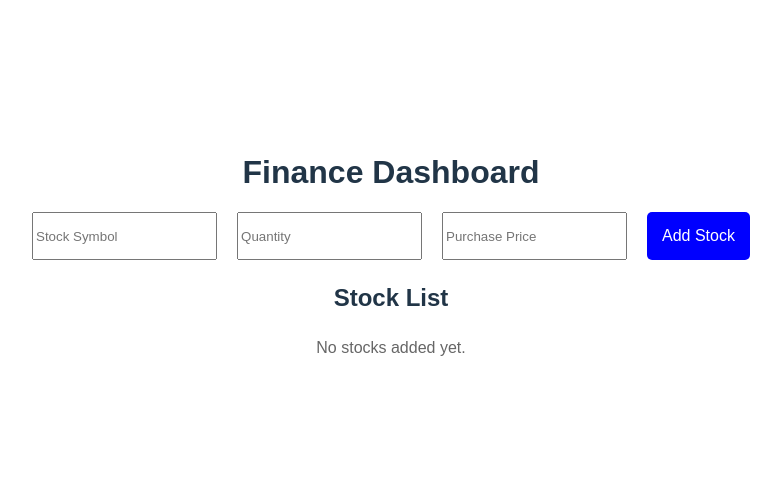
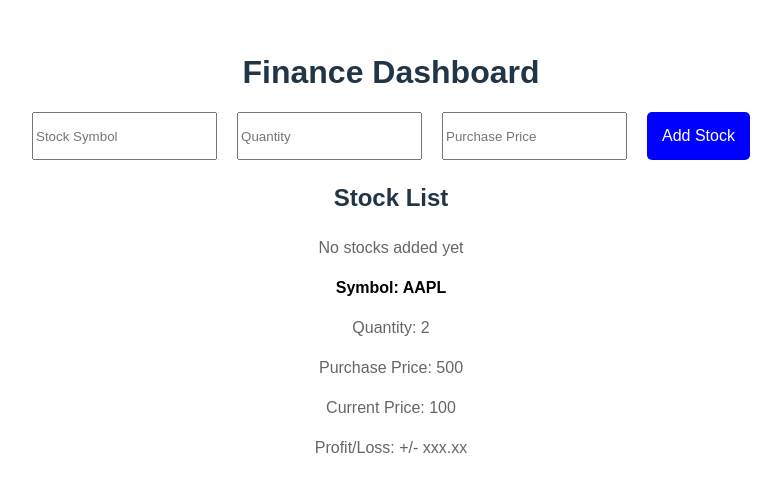
Before and after one commit to jiahonglaw/JiaHongLaw-Capstone, a React (Vite) app in the folder my-react-app/: page / in a window 1280 px wide. Shown: the part 145-636 px from the top of the page, without its empty margins (249-1030 px from the left). Built offline with nearby package versions, Linux system fonts and the light colour scheme; the HTML template or start-up script is replaced by a standard one.

Commit message:
Added in a visual block as a first step.
Added in Stock Info for output.

To add in "OnPress for button input" and API retrieval.

```diff
--- a/my-react-app/src/App.css
+++ b/my-react-app/src/App.css
@@ -56,3 +56,8 @@ h2 {
 p {
   color: #666;
 }
+
+.symbol {
+  color: black;
+  font-weight: bold;
+}
--- a/my-react-app/src/App.jsx
+++ b/my-react-app/src/App.jsx
@@ -20,7 +20,12 @@ function App() {
 
         {/* Stock List */}
         <h2>Stock List</h2>
-        <p>No stocks added yet.</p>
+        <p>No stocks added yet</p>
+        <p className="symbol">Symbol: AAPL</p>
+        <p>Quantity: 2</p>
+        <p>Purchase Price: 500</p>
+        <p>Current Price: 100</p>
+        <p> Profit/Loss: +/- xxx.xx</p>
 
 
         </div>
```
